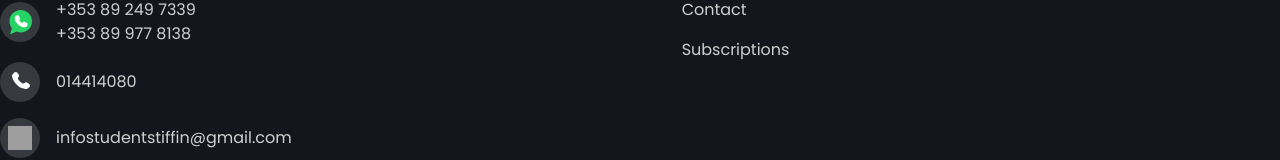
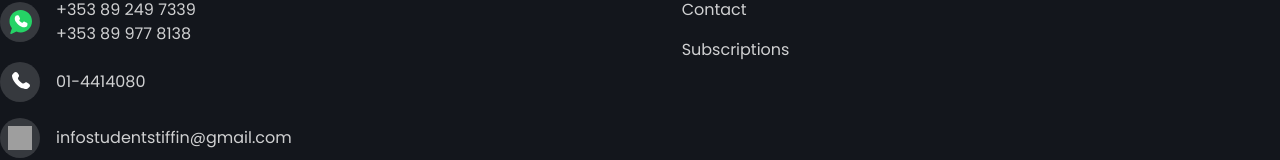
Before and after one commit to rahulsd380/Student-Tiffin-Client, a React (Vite) app: page / in a window 1280 px wide. Shown: the part 3824-3984 px from the top of the page. Built offline with nearby package versions, Linux system fonts and the light colour scheme; no server answers; grey boxes are pictures that could not be loaded.

Commit message:
Added whats app number and delivery charges

```diff
--- a/src/components/Shared/Footer/footer.constants.ts
+++ b/src/components/Shared/Footer/footer.constants.ts
@@ -19,8 +19,8 @@ export const contactInfo = [
     },
     {
       icon: ICONS.phone,
-      info: "014414080",
-      href: "tel:014414080"
+      info: "01-4414080",
+      href: "tel:01-4414080"
     },
     {
       icon: ICONS.email,
```
